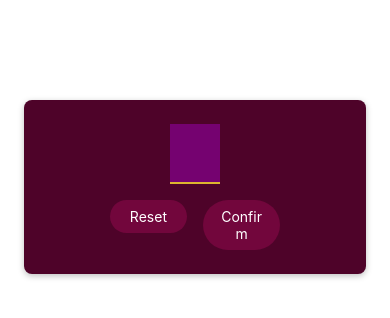
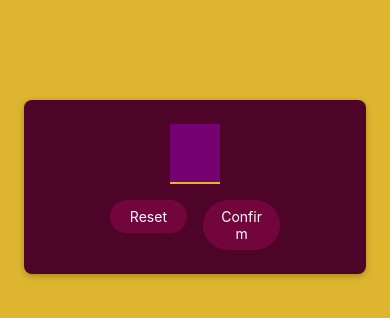
Before and after one commit to NaruNarsha/Udemy, a React Native app in the folder ReactNative/minigameApp/: screen / in a window 390 px wide. Shown: the top 318 px of the page. Built offline with nearby package versions, Linux system fonts and the light colour scheme.

Commit message:
RN 55. 컴포넌트 & 앱 전반에 색상 넣기

```diff
--- a/ReactNative/minigameApp/App.js
+++ b/ReactNative/minigameApp/App.js
@@ -1,9 +1,28 @@
-import {StyleSheet} from 'react-native';
+import {StyleSheet, View} from 'react-native';
 
 import StartGameScreen from './screens/StartGameScreen';
 
+
 export default function App() {
-  return <StartGameScreen />;
+  return (
+    <View style={styles.rootScreen}>
+      <StartGameScreen />
+    </View>
+  );
 }
 
-const styles = StyleSheet.create({});
+//---------------------------------------------------------------------------------------------------------
+// 최초에 rootScreen 설정을 하여도 윗부분만 배경이 노란색이고 아래는 흰색으로 나오는 이유는
+// 필요한 공간만 차지하는 게 기본 설정이기 때문입니다.
+// 따라서, rootScreen 스타일에 flex: 1을 추가하여 전체 화면을 차지하도록 설정해야 합니다.
+
+// View 컴포넌트는 기본적으로 필요한 공간만 차지하는 특성이 있습니다.
+// 따라서, rootScreen 스타일에 flex: 1을 추가하여 전체 화면을 차지하도록 설정해야 합니다.
+//---------------------------------------------------------------------------------------------------------
+
+const styles = StyleSheet.create({
+  rootScreen: {
+    backgroundColor: '#ddb52f',
+    flex: 1, // 전체 화면을 차지하도록 설정
+  }
+});
```
